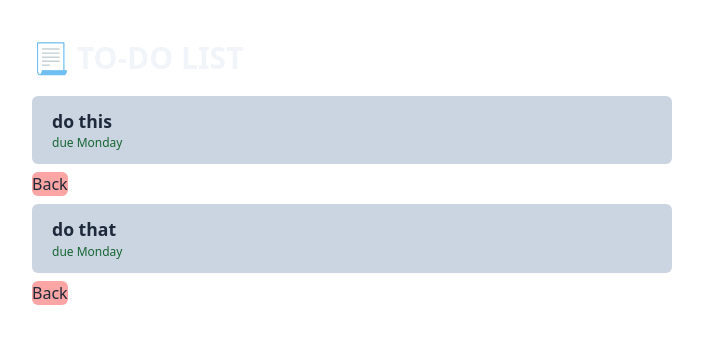
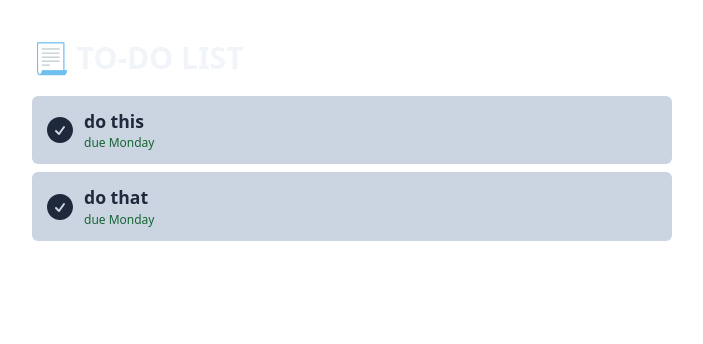
Before and after one commit to Samuel-Bonghanoy/vue-todo-list, a Vue app: page /#/ in a window 1280 px wide. Shown: the top 344 px of the page, without its empty margins (288-991 px from the left). Built offline with nearby package versions, Linux system fonts and the light colour scheme.

Commit message:
fix: fix some styling

```diff
--- a/package.json
+++ b/package.json
@@ -9,6 +9,8 @@
     "preview": "vite preview"
   },
   "dependencies": {
+    "@heroicons/vue": "^2.1.3",
+    "react-icons": "^5.0.1",
     "vue": "^3.4.21",
     "vue-router": "^4.3.0"
   },
--- a/src/components/Task.vue
+++ b/src/components/Task.vue
@@ -1,4 +1,6 @@
 <script setup>
+import { CheckCircleIcon } from "@heroicons/vue/24/solid";
+
 defineProps({
   task: String,
 });
@@ -6,14 +8,18 @@ defineProps({
 
 <template>
   <div
-    className="flex flex-col text-slate-800 bg-slate-300 my-2 px-3 py-3 w-full rounded-md"
+    class="flex text-slate-800 bg-slate-300 items-center my-2 px-3 py-3 w-full hover:bg-slate-400 hover:scale-[1.03] hover:shadow-slate-400 transition-all rounded-md"
   >
-    <p className="ml-2 font-semibold text-[1.1rem]">{{ task }}</p>
-    <p className="ml-2 text-[0.75rem] text-green-800 font-thin">due Monday</p>
+    <button
+      type="checkbox"
+      className="h-9 rounded-full border-1 border-green-900 focus:ring-1 focus:ring-gray-600"
+    >
+      <check-circle-icon class="w-8" />
+    </button>
+
+    <div className="flex flex-col">
+      <p className="ml-2 font-semibold text-[1.1rem]">{{ task }}</p>
+      <p className="ml-2 text-[0.75rem] text-green-800 font-thin">due Monday</p>
+    </div>
   </div>
-  <button
-    className="bg-red-300  hover:bg-red-500 hover:scale-[1.01] hover:shadow-slate-400 transition-all rounded-md"
-  >
-    Back
-  </button>
 </template>
```
Also changed, not shown: 1 other file (tests, documents, lock files or other folders).
